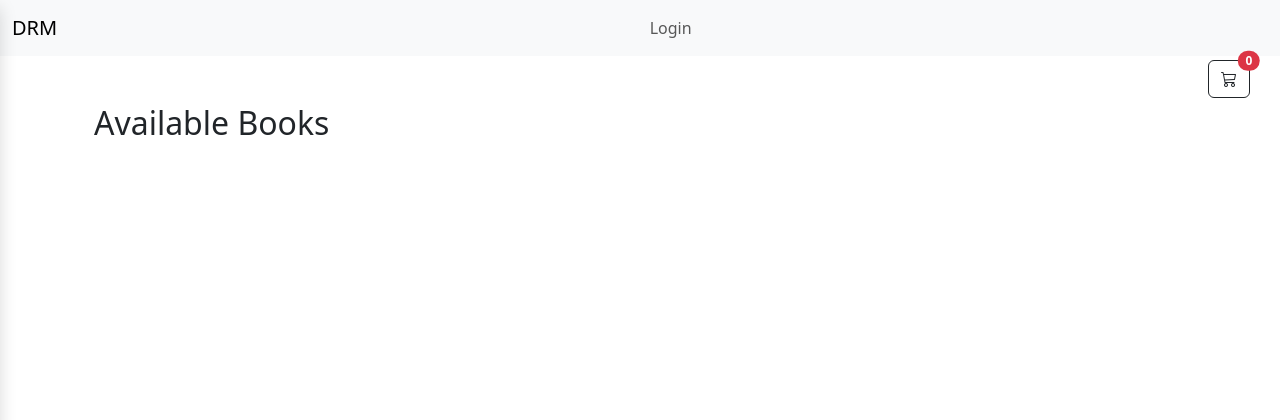
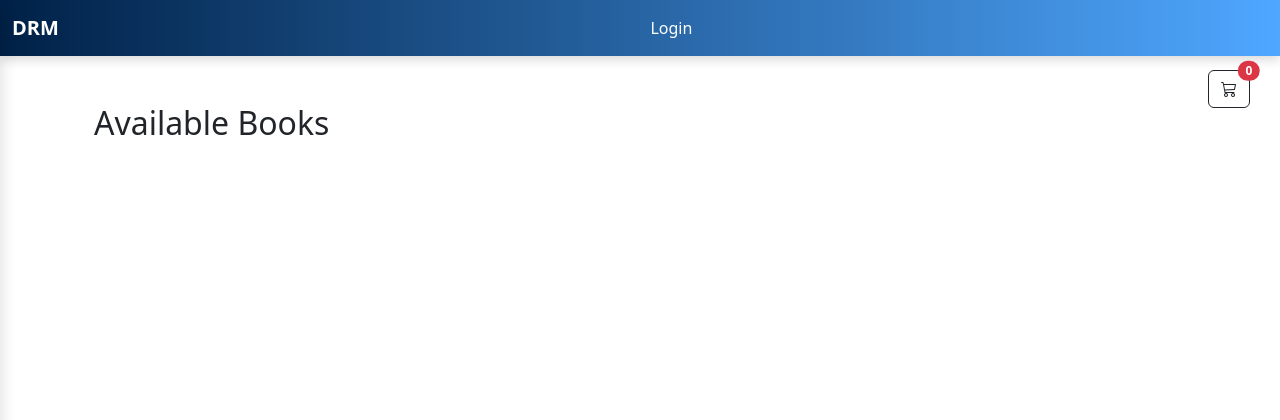
Before and after one commit to mustahidhasan/DRM, a Django app: page / in a window 1280 px wide. Shown: the top 420 px of the page. Run offline with Django 5.2, Linux system fonts and the light colour scheme.

Commit message:
nav bar design done

```diff
--- a/drm/templates/home.html
+++ b/drm/templates/home.html
@@ -4,7 +4,7 @@
 {% block content %}
 
 <!-- 🛒 Floating Cart Icon -->
-<div style="position: fixed; top: 60px; right: 30px; z-index: 1050;">
+<div style="position: fixed; top: 70px; right: 30px; z-index: 1050;">
     <button id="toggle-cart" class="btn btn-outline-dark position-relative">
         <i class="bi bi-cart3"></i>
         <span id="cart-count" class="position-absolute top-0 start-100 translate-middle badge rounded-pill bg-danger">
--- a/drm/templates/navbar.html
+++ b/drm/templates/navbar.html
@@ -1,6 +1,6 @@
-<nav class="navbar navbar-expand-lg navbar-light bg-light">
+<nav class="navbar navbar-expand-lg navbar-light custom-navbar">
   <div class="container-fluid">
-    <a class="navbar-brand" href="{% url 'home' %}">DRM</a>
+    <a class="navbar-brand text-white fw-bold" href="{% url 'home' %}">DRM</a>
 
     <!-- Toggle Button for Smaller Screens -->
     <button class="navbar-toggler" type="button" data-bs-toggle="collapse" data-bs-target="#navbarSupportedContent"
@@ -13,11 +13,11 @@
       <ul class="navbar-nav mx-auto mb-2 mb-lg-0">
         {% if user.is_authenticated %}
         <li class="nav-item">
-          <a class="nav-link" href="{% url 'home' %}">Store</a>
+          <a class="nav-link custom-link text-white" href="{% url 'home' %}">Store</a>
         </li>
         {% else %}
         <li class="nav-item">
-          <a class="nav-link" href="{% url 'login' %}">Login</a>
+          <a class="nav-link custom-link text-white" href="{% url 'login' %}">Login</a>
         </li>
         {% endif %}
       </ul>
@@ -25,14 +25,49 @@
       <!-- Right Side - Username and Logout Icon -->
       {% if user.is_authenticated %}
       <div class="d-flex align-items-center">
-        <a href="{% url 'profile' %}" class="btn btn-secondary me-3" style="font-weight: bold; color: white;">
+        <a href="{% url 'profile' %}" class="btn btn-light text-primary fw-bold me-3 custom-profile-btn">
             Welcome, {{ user.username }}!
         </a>
-        <a href="{% url 'logout' %}" class="btn btn-danger">
-            <i class="bi bi-box-arrow-right"></i> <!-- Bootstrap icon for logout -->
+        <a href="{% url 'logout' %}" class="btn btn-danger custom-logout-btn">
+            <i class="bi bi-box-arrow-right"></i>
         </a>
       </div>
       {% endif %}
     </div>
   </div>
 </nav>
+
+<!-- CSS Styles -->
+<style>
+  /* Navbar Gradient: Dark Blue to Light Blue */
+  .custom-navbar {
+    background: linear-gradient(90deg, #002147, #4fa7ff);
+    box-shadow: 0px 4px 10px rgba(0, 0, 0, 0.15);
+  }
+
+  /* Nav Link Hover */
+  .custom-link:hover {
+    color: #ffeb3b !important; /* Yellow on hover */
+    transition: color 0.3s ease;
+  }
+
+  /* Profile Button Hover */
+  .custom-profile-btn:hover {
+    background-color: #dbeeff;
+    color: #002147;
+    transition: all 0.3s ease;
+  }
+
+  /* Logout Button Hover */
+  .custom-logout-btn:hover {
+    background-color: #ffffff;
+    color: #002147;
+    border-color: #ffffff;
+    transition: all 0.3s ease;
+  }
+
+  /* Logout Icon */
+  .custom-logout-btn i {
+    font-size: 1.2rem;
+  }
+</style>
```
